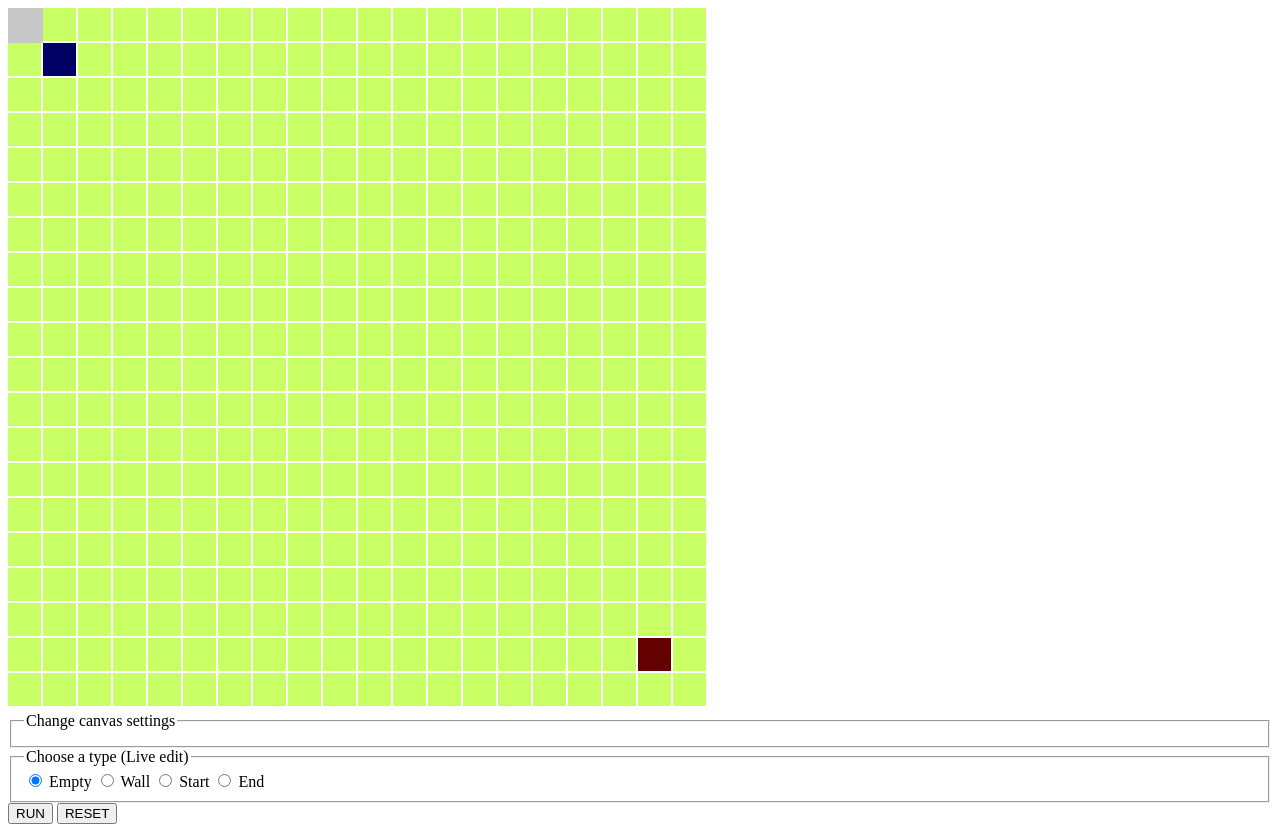
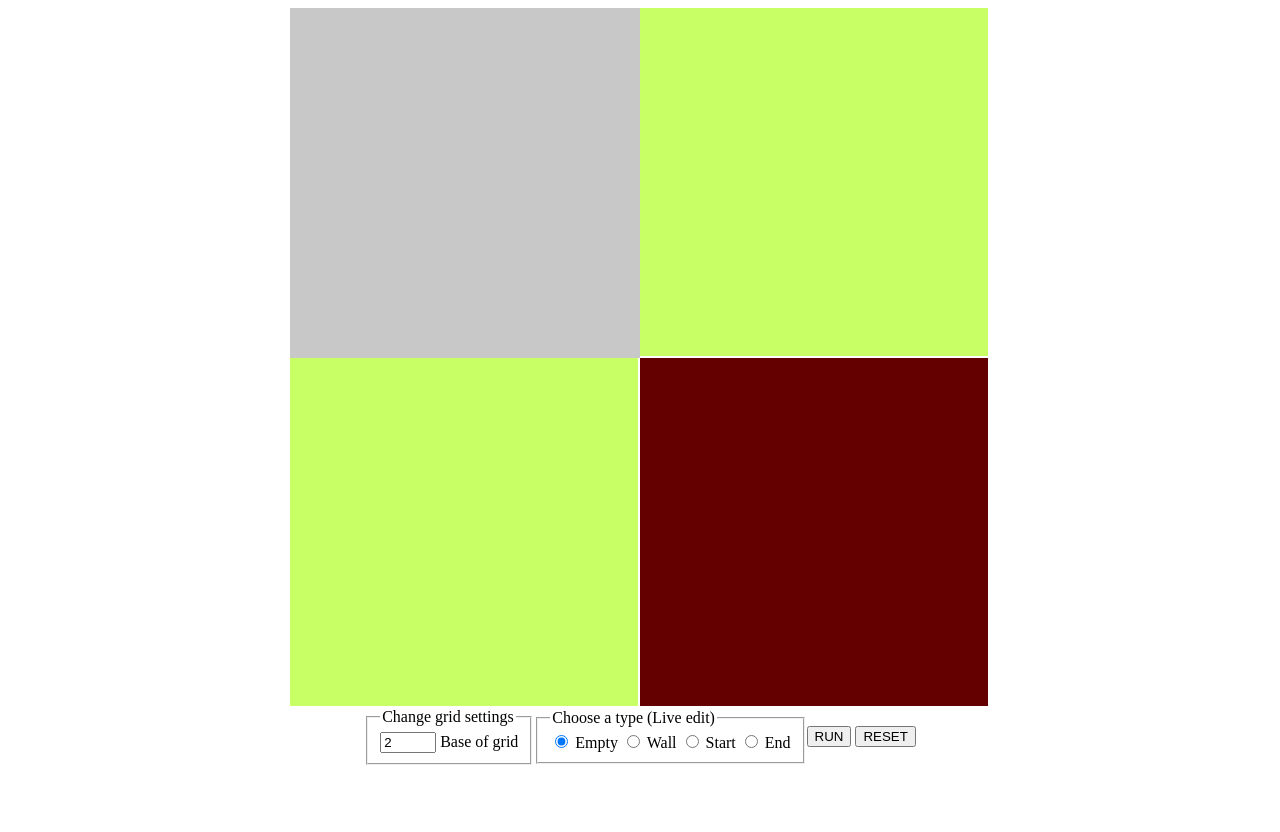
Before and after one commit to aeskerminen/visigrid, a plain HTML site: page index.html in a window 1280 px wide. After the commit the page ends 800 px from the top, so only its background shows below. Drawn offline with Linux system fonts and the light colour scheme.

Commit message:
Actually about to gonahtaa with this HTML5 canvas... the implementation is dog.

```diff
--- /dev/null
+++ b/index.css
@@ -0,0 +1,13 @@
+body {
+    display: flex;
+    flex-direction: column;
+    justify-content: center;
+    align-items: center;
+}
+
+
+#form-parent {
+    display: flex;
+    align-items: center;
+    flex-direction: row;
+}
--- a/index.html
+++ b/index.html
@@ -3,13 +3,17 @@
   <head>
     <meta charset="UTF-8" />
     <title>Grid</title>
+    <link rel="stylesheet" href="./index.css" />
   </head>
   <body>
-    <canvas id="canvas" width="700" height="700"></canvas>
+    <canvas id="canvas" width="1000" height="1000"></canvas>
 
-    <form id="canvasparams-form">
+    <div id="form-parent">
+      <form id="gridparams-form">
         <fieldset>
-        <legend>Change canvas settings</legend>
+          <legend>Change grid settings</legend>
+          <input value="2" min="2" max="30" type="number" name="cells" />
+          <label for="cells">Base of grid</label>
         </fieldset>
       </form>
 
@@ -30,8 +34,11 @@
         </fieldset>
       </form>
 
+      <div>
         <button id="run-button">RUN</button>
         <button id="reset-button">RESET</button>
+      </div>
+    </div>
 
     <script src="./main.js"></script>
     <script src="./djikstras.js"></script>
--- a/main.js
+++ b/main.js
@@ -1,12 +1,15 @@
 let arr = [];
 
-const gridSize = 35;
+let base = 2;
+let cells = Math.pow(base, 2);
 
 const width = 700;
 const height = 700;
 
-let source = { x: 1, y: 1 };
-let target = { x: 18, y: 18 };
+let gridSize = width / Math.sqrt(cells);
+
+let source = { x: 0, y: 0 };
+let target = { x: 1, y: 1 };
 
 let coords = { x: 0, y: 0 };
 
@@ -75,6 +78,7 @@ const main = () => {
 };
 
 window.addEventListener("load", () => {
+  resizeCanvas();
   main();
 });
 
@@ -98,6 +102,19 @@ document.getElementById("canvas").addEventListener("click", (e) => {
   }
 });
 
+const updateBase = (nBase) => {
+  base = nBase;
+  cells = Math.pow(base, 2);
+  gridSize = width / Math.sqrt(cells);
+  setupGrid();
+};
+
+document.getElementById("gridparams-form").onchange = (e) => {
+  const fd = new FormData(document.getElementById("gridparams-form"));
+
+  updateBase(Number(fd.get("cells")));
+};
+
 document.getElementById("canvas").addEventListener("mousemove", (e) => {
   coords = {
     x: Math.floor(e.offsetX / gridSize),
@@ -113,3 +130,13 @@ document.getElementById("run-button").onclick = (e) => {
 document.getElementById("reset-button").onclick = (e) => {
   reset();
 };
+
+window.addEventListener("resize", (e) => {
+  resizeCanvas();
+});
+
+const resizeCanvas = () => {
+  const canvas = document.getElementById("canvas");
+  canvas.width = width;
+  canvas.height = height;
+};
```
Lines whose indentation alone changed are shown as unchanged.
